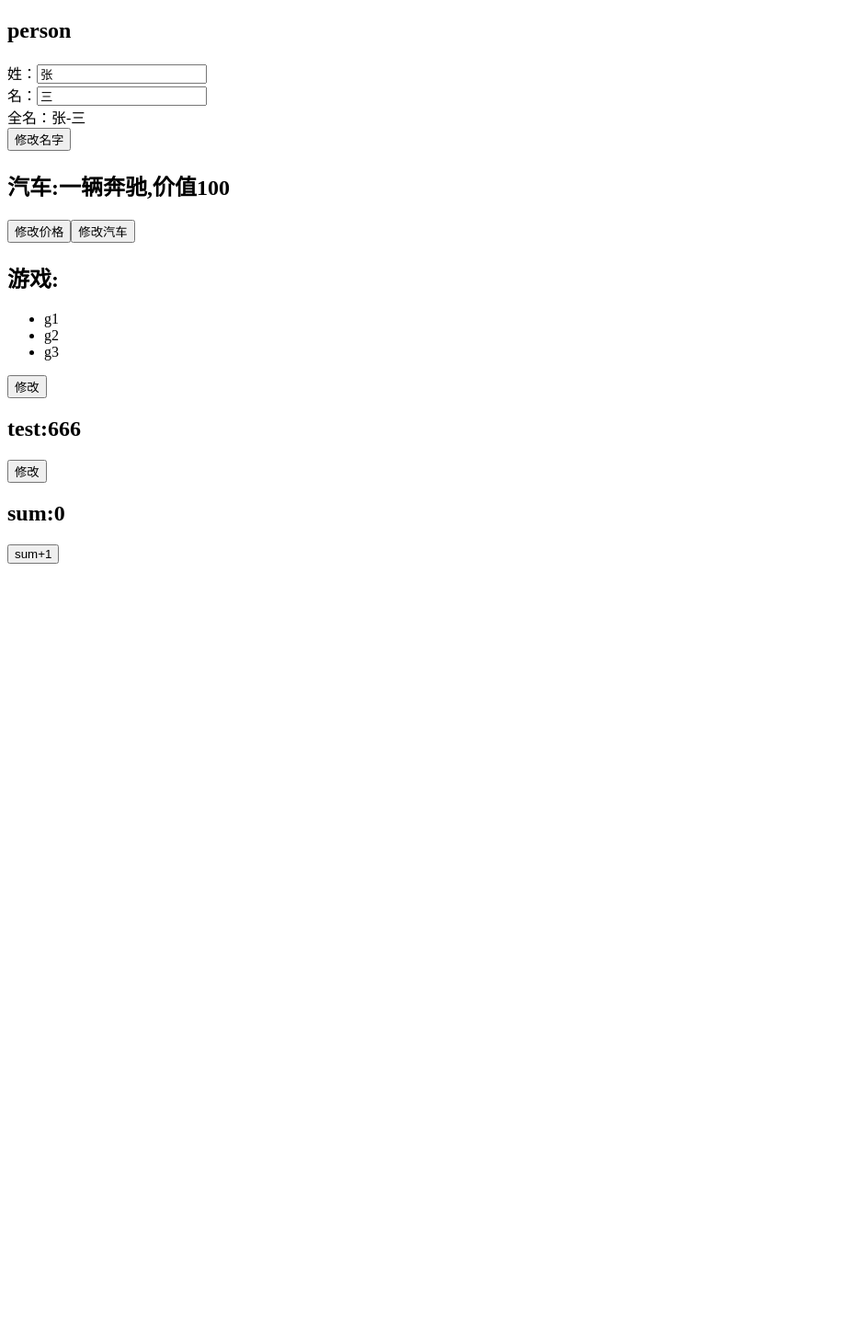
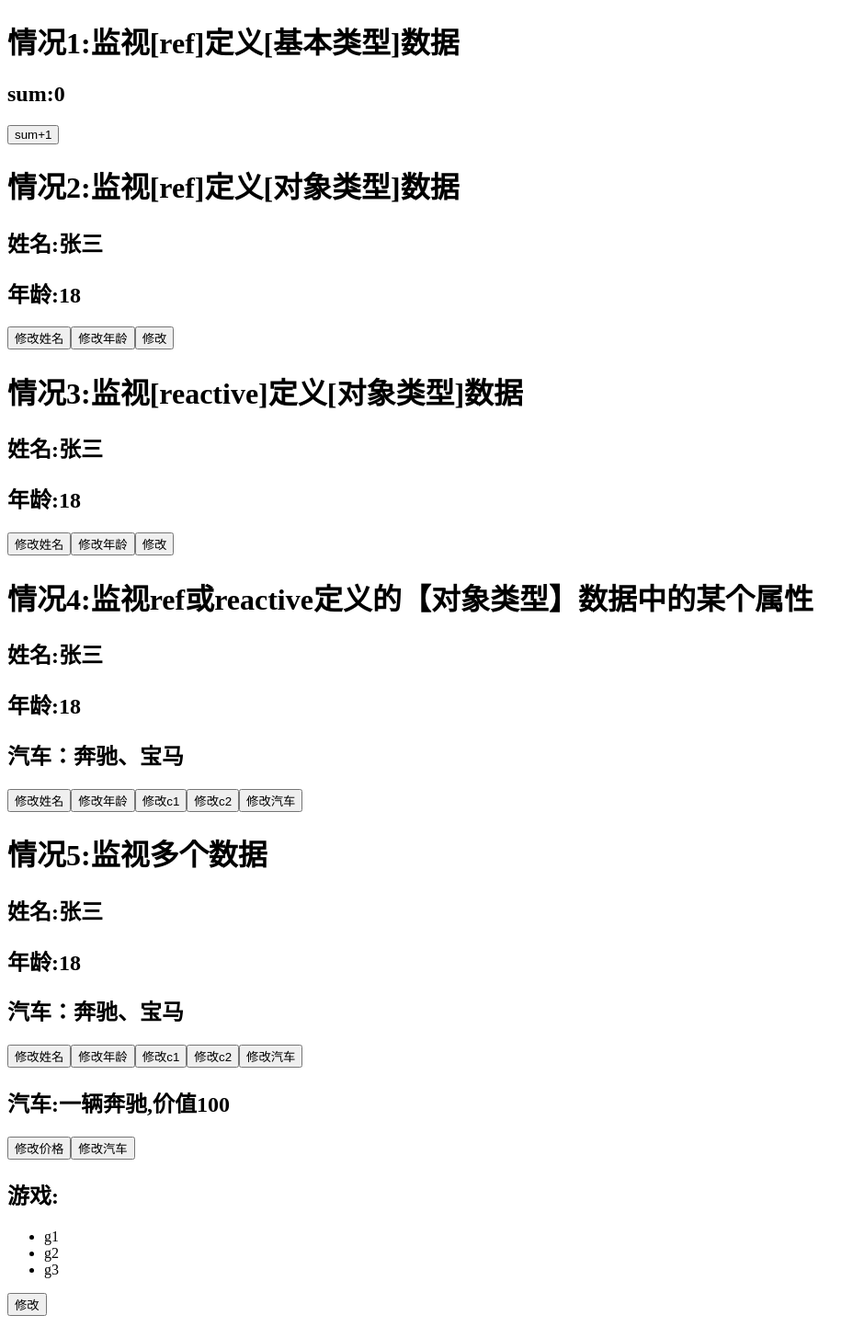
Before and after one commit to Y-Destiny/hello_vue3, a Vue app: page / in a window 1280 px wide. Shown: the top 1455 px of the page at 92% size, without its empty margins (0-940 px from the left). Before the commit the page ends 800 px from the top, so only its background shows below. Built offline with nearby package versions, Linux system fonts and the light colour scheme.

Commit message:
watch监视

```diff
--- a/src/components/Person.vue
+++ b/src/components/Person.vue
@@ -1,47 +1,204 @@
 <template>
     <div class="person">
-        <h2>person</h2>
-        姓：<input type="text" v-model="firstName"><br>
-        名：<input type="text" v-model="lastName"><br>
-        全名：<span>{{ fullName }}</span><br>
-        <button @click="changeName">修改名字</button>
+        <h1>情况1:监视[ref]定义[基本类型]数据</h1>
+        <h2>sum:{{ sum }}</h2>
+        <button @click="changeSum">sum+1</button>
+    </div>
+    <div class="person">
+        <h1>情况2:监视[ref]定义[对象类型]数据</h1>
+        <h2>姓名:{{ person.name }}</h2>
+        <h2>年龄:{{ person.age }}</h2>
+        <button @click="changeName">修改姓名</button>
+        <button @click="changeAge">修改年龄</button>
+        <button @click="changePerson">修改</button>
+    </div>
+    <div class="person">
+        <h1>情况3:监视[reactive]定义[对象类型]数据</h1>
+        <h2>姓名:{{ person1.name }}</h2>
+        <h2>年龄:{{ person1.age }}</h2>
+        <button @click="changeName1">修改姓名</button>
+        <button @click="changeAge1">修改年龄</button>
+        <button @click="changePerson1">修改</button>
+    </div>
+    <div class="person">
+        <h1>情况4:监视ref或reactive定义的【对象类型】数据中的某个属性</h1>
+        <h2>姓名:{{ person2.name }}</h2>
+        <h2>年龄:{{ person2.age }}</h2>
+        <h2>汽车：{{ person2.car.c1 }}、{{ person2.car.c2 }}</h2>
+        <button @click="changeName2">修改姓名</button>
+        <button @click="changeAge2">修改年龄</button>
+        <button @click="changeC1">修改c1</button>
+        <button @click="changeC2">修改c2</button>
+        <button @click="changeCar">修改汽车</button>
+    </div>
+    <div class="person">
+        <h1>情况5:监视多个数据</h1>
+        <h2>姓名:{{ person3.name }}</h2>
+        <h2>年龄:{{ person3.age }}</h2>
+        <h2>汽车：{{ person3.car.c1 }}、{{ person3.car.c2 }}</h2>
+        <button @click="changeName3">修改姓名</button>
+        <button @click="changeAge3">修改年龄</button>
+        <button @click="changeC3">修改c1</button>
+        <button @click="changeC4">修改c2</button>
+        <button @click="changeCar1">修改汽车</button>
     </div>
 </template>
 
 <!-- setup 语法糖 自动return-->
 <!--使用setup插件可使用name指定组件名-->
 <script lang="ts" setup name="Person">
-    import { reactive,ref,computed } from 'vue';
+    import {ref, watch, reactive} from 'vue';
 
-    let firstName=ref('张')
-    let lastName=ref('三')
 
-    //计算属性
+    //情况1:监视[ref]定义[基本类型]数据
+    let sum=ref(0)
 
-    /*
-    //只读
-    let fullName=computed(()=>{
-        return firstName.value+'-'+lastName.value
+    function changeSum(){
+            sum.value++
+    }
+
+    //监听 参数：(监视的数据，回调函数)
+    //返回值：停止监听的函数
+    const stopWatch = watch(sum,(newVal,oldVal)=>{
+        console.log('sum:',newVal,oldVal)
+        if(newVal>5){
+            stopWatch()
+        }
     })
+    console.log('stopWatch:',stopWatch)
+
+    //情况2:监视[ref]定义[对象类型]数据
+    let person=ref({name:'张三',age:18})
+
+    function changeName(){
+        person.value.name+='~'
+    }
+
+    function changeAge(){
+        person.value.age++
+    }
+
+    function changePerson(){
+        person.value={name:'李四',age:20}
+    }
+
+    //监听 参数：(监视的数据，回调函数,{配置项deep,immediate...})
+    /*监视`ref`定义的【对象类型】数据：
+    *直接写数据名，监视的是对象的【地址值】，
+    *若想监视对象内部的数据，要手动开启深度监视。
     */
+    /**
+     * 配置项：
+     * deep：true 深度监视
+     * ---执行changeAge和changePerson时，不会修改地址，newValue和oldValue一样的
+     * immediate：true 立即执行回调函数(页面加载时执行一次回调函数)
+     * .....
+     */
+    watch(person,(newVal,oldVal)=>{
+        console.log('person:',newVal,oldVal)
+    },{deep:true,immediate:true})
 
-    //读写
-    let fullName=computed({
-        get(){
-            return firstName.value+'-'+lastName.value
-        },
-        set(val){
-            console.log(val)
-            let names=val.split('-')
-            firstName.value=names[0]
-            lastName.value=names[1]
+
+    //情况3:监视[reactive]定义[对象类型]数据
+    let person1=reactive({name:'张三',age:18})
+
+    function changeName1(){
+        person1.name+='~'
+    }
+
+    function changeAge1(){
+        person1.age++
+    }
+
+    function changePerson1(){
+        //地址不变
+        Object.assign(person1,{name:'李四',age:20})
+    }
+
+    //监听 参数：(监视的数据，回调函数)
+    //默认是开启深度监视的
+    watch(person1,(newVal,oldVal)=>{
+        console.log('person1:',newVal,oldVal)
+    })
+
+    //情况4:监视ref或reactive定义的【对象类型】数据中的某个属性
+    let person2=reactive({
+        name:'张三',
+        age:18,
+        car:{
+            c1:'奔驰',
+            c2:'宝马'
+        }
+        })
+
+    function changeName2(){
+        person2.name+='~'
+    }
+
+    function changeAge2(){
+        person2.age++
+    }
+
+    function changeC1(){
+        person2.car.c1+='~'
+    }
+
+    function changeC2(){
+        person2.car.c2+='~'
+    }
+
+    function changeCar(){
+        person2.car={c1:'奥迪',c2:'大众'}
+    }
+
+    //监听 参数：(监视的数据，回调函数)
+    //监视响应式对象中的某个属性，且该属性是基本类型的，要写成函数式
+    watch(()=>person2.name,(newVal,oldVal)=>{
+        console.log('person2.name:',newVal,oldVal)
+    })
+    // 监视响应式对象中的某个属性，且该属性是对象类型的，可以直接写，也能写函数，更推荐写函数
+    // 直接写，可以监视单个属性，但修改整个对象时，不会触发回调函数
+    // 修改整个对象监视的是原来的对象地址
+    watch(()=>person2.car,(newVal,oldVal)=>{
+        console.log('person2.car:',newVal,oldVal)
+    },{deep:true})
+
+
+    //情况5:监视多个数据
+    let person3=reactive({
+        name:'张三',
+        age:18,
+        car:{
+            c1:'奔驰',
+            c2:'宝马'
         }
     })
 
-    function changeName(){
-        console.log(fullName.value)
-        fullName.value='李-四'
+    function changeName3(){
+        person3.name+='~'
     }
 
+    function changeAge3(){
+        person3.age++
+    }
 
+    function changeC3(){
+        person3.car.c1+='~'
+    }
+
+    function changeC4(){
+        person3.car.c2+='~'
+    }
+
+    function changeCar1(){
+        person3.car={c1:'奥迪',c2:'大众'}
+    }
+
+    //监听 参数：(监视的数据，回调函数)
+    //监视多个数据,数组中的内容都是监视的数据
+    watch([()=>person3.name,()=>person3.age,person3.car],([newName,newAge,newCar],[oldName,oldAge,oldCar])=>{
+        console.log('person3.name:',newName,oldName)
+        console.log('person3.age:',newAge,oldAge)
+        console.log('person3.car:',newCar,oldCar)
+    })
 </script>
```
